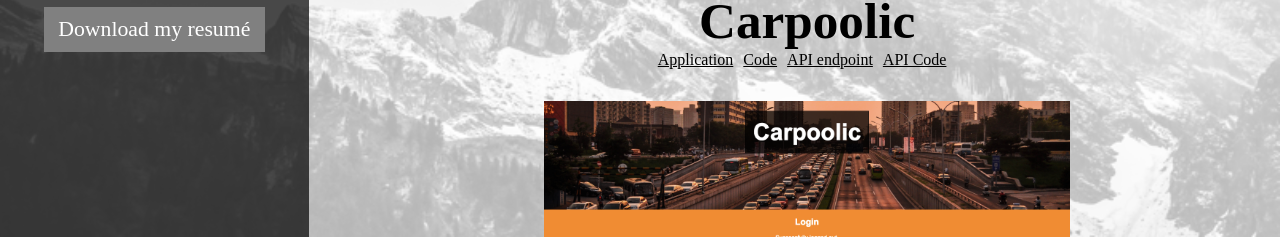
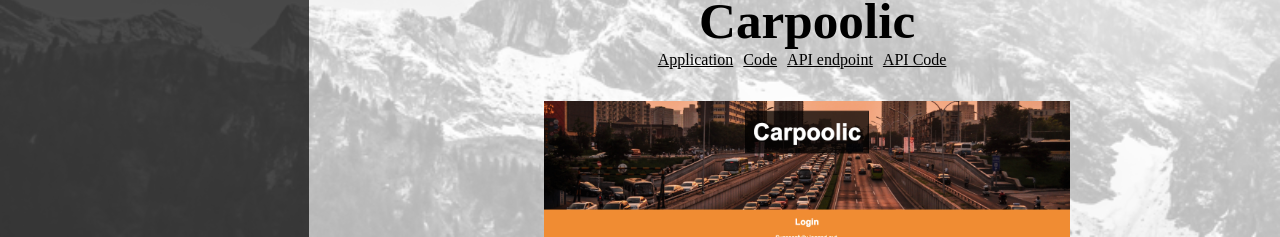
Before and after one commit to BenCharbonneau/portfolio, a plain HTML site: page index.html in a window 1280 px wide. Shown: the part 563-800 px from the top of the page. Drawn offline with nearby package versions, Linux system fonts and the light colour scheme.

Commit message:
Removed outdated resume link

```diff
--- a/index.html
+++ b/index.html
@@ -29,7 +29,6 @@
 				<a href="#about">About Me</a>
 				<a href="#skills">Skills</a>
 				<a href="#projects">Projects</a>
-				<a class="btn" href="documents/BenCharbonneau_Resume.pdf" download>Download my resum&eacute;</a>
 			</nav>
 
 		</aside>
```
Also changed, not shown: 1 other file.
